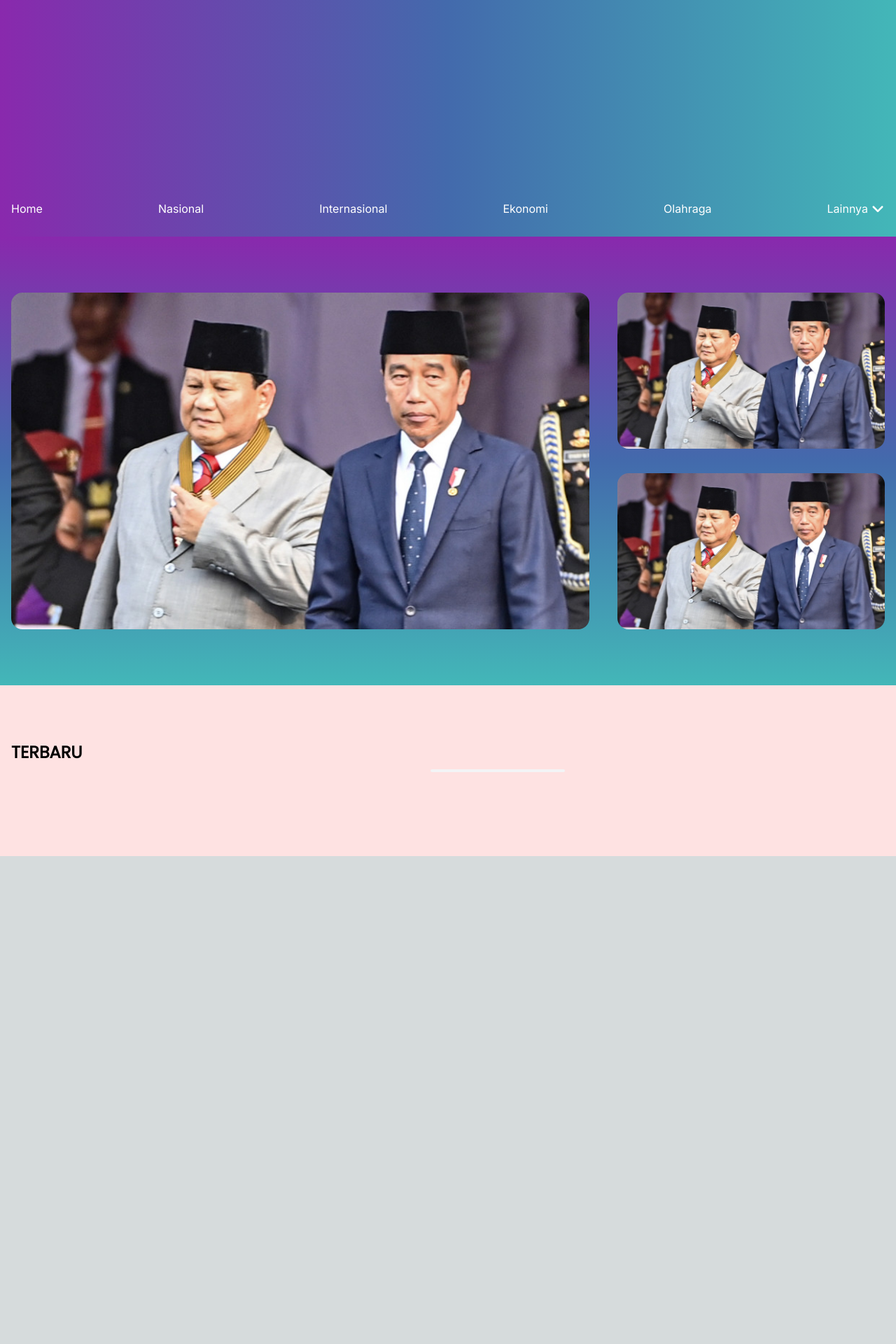
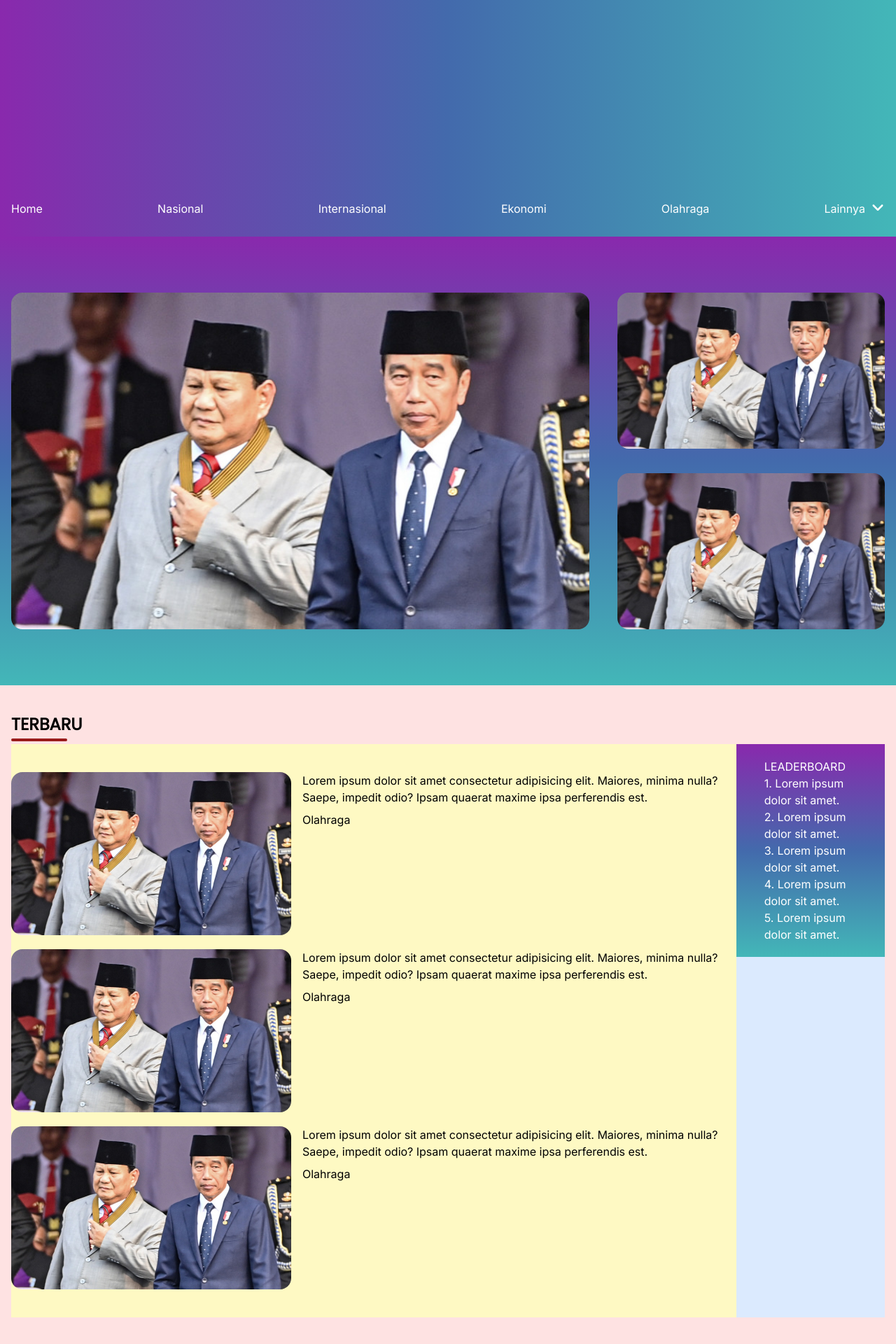
Before and after one commit to davarega/davarega.github.io, a Next.js app: page / in a window 1280 px wide. Shown: the part 462-2382 px from the top of the page at 70% size. Before the commit the page ends 1685 px from the top, so only its background shows below. Built offline with nearby package versions, Linux system fonts and the light colour scheme; a web font is replaced by a local one.

Commit message:
nemanbah dropdown

```diff
--- a/app/components/navigation/navbar/index.tsx
+++ b/app/components/navigation/navbar/index.tsx
@@ -1,20 +1,75 @@
 import React, { useState, useEffect } from "react";
 import "./navbar.css";
-import { FaBars, FaSistrix, FaAngleDown  } from "react-icons/fa6";
+import { FaBars, FaSistrix, FaAngleDown } from "react-icons/fa6";
 import Link from "next/link";
 
 const Navbar = ({ toggle }: { toggle: () => void }) => {
 	const [scroll, setScroll] = useState(false);
 	const changeNav = () => {
-		if (window.scrollY >= 10) { // window.screen.height
+		if (window.scrollY >= 10) {
+			// window.screen.height
 			setScroll(true);
 		} else {
 			setScroll(false);
 		}
+	};
+	useEffect(() => {
+		window.addEventListener("scroll", changeNav);
+	}, []);
+
+	type navItem = {
+		label: string;
+		link?: string;
+		children?: navItem[];
 	}
-	useEffect(() => {
-		window.addEventListener('scroll', changeNav);
-	}, []);
+
+	const navItems: navItem[] = [
+		{
+			label: 'Home',
+			link: '/'
+		},
+		{
+			label: 'Nasional',
+			link: '/'
+		},
+		{
+			label: 'Internasional',
+			link: '/'
+		},
+		{
+			label: 'Ekonomi',
+			link: '/'
+		},
+		{
+			label: 'Olahraga',
+			link: '/'
+		},
+		{
+			label: 'Lainnya',
+			children: [
+				{
+					label: 'Teknologi',
+					link: '/'
+				},
+				{
+					label: 'Kesehatan',
+					link: '/'
+				},
+				{
+					label: 'Pendidikan',
+					link: '/'
+				},
+				{
+					label: 'Hiburan',
+					link: '/'
+				},
+				{
+					label: 'Lifestyle',
+					link: '/'
+				},
+			]
+		}
+	]
 
 	return (
 		<div className="md:h-screen bg-gradient-to-r from-blue-base to-purple-base md:from-purple-mate md:via-blue-mate md:to-blue-dash flex flex-col justify-between">
@@ -24,7 +79,9 @@ const Navbar = ({ toggle }: { toggle: () => void }) => {
 					<div className="flex justify-between items-center h-full">
 						<div>
 							<Link href="/">
-								<h1 className="text-white font-poppins font-bold text-4xl">LOGO</h1>
+								<h1 className="text-white font-poppins font-bold text-4xl">
+									LOGO
+								</h1>
 							</Link>
 						</div>
 						<button
@@ -37,7 +94,7 @@ const Navbar = ({ toggle }: { toggle: () => void }) => {
 						<ul className="hidden md:flex gap-x-6 text-white items-center">
 							<li>
 								<Link href="/">
-									<FaSistrix className="text-2xl"/>
+									<FaSistrix className="text-2xl" />
 								</Link>
 							</li>
 							<li>
@@ -55,12 +112,42 @@ const Navbar = ({ toggle }: { toggle: () => void }) => {
 				</div>
 			</div>
 			<div>
-				<h1 className="hidden md:flex justify-center font-quintessential h-full items-center flex text-5xl">WELCOME TO ASEP NEWS !</h1>
+				<h1 className="hidden md:flex justify-center font-quintessential h-full items-center flex text-5xl">
+					WELCOME TO ASEP NEWS !
+				</h1>
 			</div>
 			<div className="hidden md:flex w-full bottom-0">
 				<div className="container h-20 mx-auto px-4">
 					<ul className="hidden md:flex gap-x-6 text-white flex justify-between items-center h-full">
-						<li>
+						{navItems.map((item, index) => (
+							<li className="group h-full">
+								<Link key={index} href="/" className="h-full flex items-center">
+									<p className="flex gap-2">
+										<span>{item.label}</span>
+										{item.children && <FaAngleDown className="text-xl group-hover:rotate-180 transition-all" />}
+									</p>
+									{/* {item.children && (
+										<div className="absolute right-0 text-black hidden group-hover:flex w-auto flex-col gap-1 transition-all bg-white py-3">
+											{item.children.map((child, index) => (
+												<Link key={index} href={child.link ?? "#"}>
+													<p>{child.label}</p>
+												</Link>
+											))}
+										</div>
+									)} */}
+								</Link>
+								{item.children && (
+									<div className="absolute -mt-5 text-black transition duration-300 rounded-xl hidden group-hover:flex w-auto flex-col gap-4 transition-all bg-white py-3 px-4">
+										{item.children.map((child, index) => (
+											<Link key={index} href={child.link ?? "#"}>
+												<p>{child.label}</p>
+											</Link>
+										))}
+									</div>
+								)}
+							</li>
+						))}
+						{/* <li>
 							<Link href="/">
 								<p>Home</p>
 							</Link>
@@ -86,11 +173,16 @@ const Navbar = ({ toggle }: { toggle: () => void }) => {
 							</Link>
 						</li>
 						<li>
-							<Link href="/" className="flex items-center gap-1">
-								<p>Lainnya</p>
-								<FaAngleDown className="text-xl"/>
+							<Link href="/" className="relative items-center group">
+								<p className="flex gap-2">
+									<span>Lainnya</span>
+									<FaAngleDown className="text-xl group-hover:rotate-180 transition-all" />
+								</p>
+								<div className="absolute right-0 text-black hidden group-hover:flex w-auto flex-col gap-1 transition-all bg-white py-3">
+									hello
+								</div>
 							</Link>
-						</li>
+						</li> */}
 					</ul>
 				</div>
 			</div>
--- a/app/page.tsx
+++ b/app/page.tsx
@@ -34,9 +34,78 @@ export default function Home() {
         </div>
       </div>
       <div id="2" className="bg-white text-black">
-        <div className="container px-4 mx-auto flex gap-10 py-20 bg-red-100">
-          <h1 className="text-2xl font-poppins font-semibold">TERBARU</h1>
-          <hr className="w-48 h-1 mx-auto my-4 bg-gray-100 border-0 rounded md:my-10 dark:bg-gray-700"/>
+        <div className="container px-4 mx-auto gap-10 py-10 bg-red-100">
+          <div>
+            <h1 className="text-2xl font-poppins font-semibold">TERBARU</h1>
+            <hr className="w-20 h-1 my-1 bg-red-800 border-0 rounded" />
+          </div>
+          <div className="flex">
+            <div className="flex flex-col gap-5 py-10 bg-yellow-100">
+              <div className="flex gap-4">
+                <Image
+                  src="/images/temp.jpg"
+                  alt="Asep News"
+                  className="rounded-2xl"
+                  width={400}
+                  height={0}
+                />
+                <div className="">
+                  <h1 className="">
+                    Lorem ipsum dolor sit amet consectetur adipisicing elit.
+                    Maiores, minima nulla? Saepe, impedit odio? Ipsam quaerat
+                    maxime ipsa perferendis est.
+                  </h1>
+                  <p className="pt-2">Olahraga</p>
+                </div>
+              </div>
+              <div className="flex gap-4">
+                <Image
+                  src="/images/temp.jpg"
+                  alt="Asep News"
+                  className="rounded-2xl"
+                  width={400}
+                  height={0}
+                />
+                <div className="">
+                  <h1 className="">
+                    Lorem ipsum dolor sit amet consectetur adipisicing elit.
+                    Maiores, minima nulla? Saepe, impedit odio? Ipsam quaerat
+                    maxime ipsa perferendis est.
+                  </h1>
+                  <p className="pt-2">Olahraga</p>
+                </div>
+              </div>
+              <div className="flex gap-4">
+                <Image
+                  src="/images/temp.jpg"
+                  alt="Asep News"
+                  className="rounded-2xl"
+                  width={400}
+                  height={0}
+                />
+                <div className="">
+                  <h1 className="">
+                    Lorem ipsum dolor sit amet consectetur adipisicing elit.
+                    Maiores, minima nulla? Saepe, impedit odio? Ipsam quaerat
+                    maxime ipsa perferendis est.
+                  </h1>
+                  <p className="pt-2">Olahraga</p>
+                </div>
+              </div>
+            </div>
+            <div className="bg-blue-100">
+              <div className="px-10 py-5 text-white bg-gradient-to-b from-purple-mate via-blue-mate to-blue-dash">
+                <h1>LEADERBOARD</h1>
+                <div>
+                  <h1>1. Lorem ipsum dolor sit amet.</h1>
+                  <h1>2. Lorem ipsum dolor sit amet.</h1>
+                  <h1>3. Lorem ipsum dolor sit amet.</h1>
+                  <h1>4. Lorem ipsum dolor sit amet.</h1>
+                  <h1>5. Lorem ipsum dolor sit amet.</h1>
+                </div>
+              </div>
+            </div>
+          </div>
         </div>
       </div>
     </div>
--- a/tailwind.config.ts
+++ b/tailwind.config.ts
@@ -16,16 +16,6 @@ const config: Config = {
         purple: {
           mate: "#8929AD",
           base: "#8233C5",
-          50: "#f3ebff",
-          100: "#e6ccff",
-          200: "#d999ff",
-          300: "#cc66ff",
-          400: "#bf33ff",
-          500: "#b200ff",
-          600: "#9900e6",
-          700: "#7f00cc",
-          800: "#6600b3",
-          900: "#4c0099",
         },
         blue: {
           mate: "#436AAC",
```
